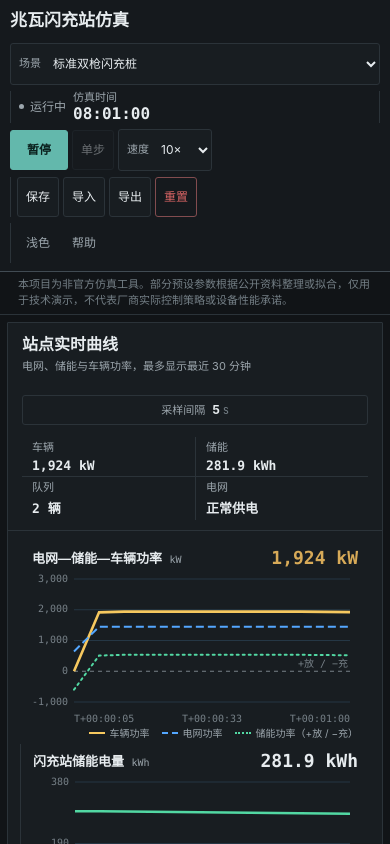
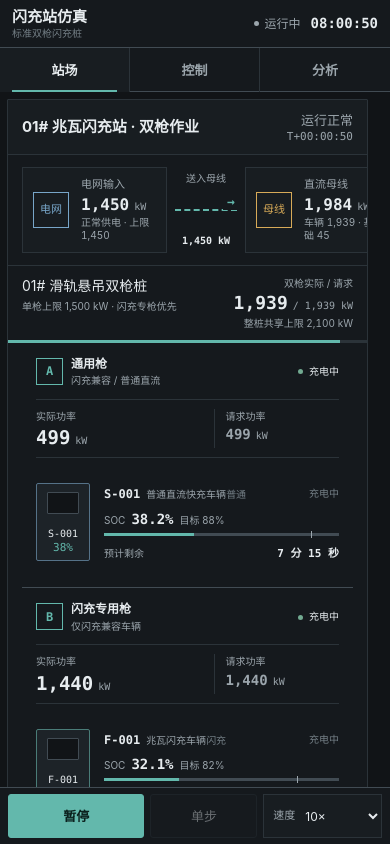
Before and after one commit to 787x/megawatt-flash-charge-simulator, a Next.js app: page / in a window 390 px wide. Shown: the top 844 px of the page. Built offline with nearby package versions, Linux system fonts and the light colour scheme.

Commit message:
Add mobile task views and simulation controls

```diff
--- a/app/components/Dashboard.tsx
+++ b/app/components/Dashboard.tsx
@@ -42,6 +42,7 @@ const tabs = [
   { name: "参考 · 参数来源", kind: "reference" },
 ] as const;
 type Tab = typeof tabs[number]["name"];
+type MobileView = "station" | "control" | "analysis";
 
 const statusNames: Record<Vehicle["status"], string> = {
   scheduled: "即将到达",
@@ -279,6 +280,7 @@ export function Dashboard() {
   const [running, setRunning] = useState(true);
   const [speed, setSpeed] = useState(10);
   const [tab, setTab] = useState<Tab>("车辆");
+  const [mobileView, setMobileView] = useState<MobileView>("station");
   const [theme, setTheme] = useState<"dark" | "light">("dark");
   const [selectedVehicle, setSelectedVehicle] = useState<Vehicle | null>(null);
   const [showAdd, setShowAdd] = useState(false);
@@ -577,6 +579,10 @@ export function Dashboard() {
     return "角色感知调度正常：B 枪优先匹配闪充车，A 枪服务剩余最早兼容车辆。";
   })();
 
+  const toggleRunning = () => setRunning((value) => !value);
+  const stepOnce = () => setState((current) => stepSimulation(current, config, 1));
+  const changeSpeed = (value: number) => setSpeed(value);
+
   return (
     <div className="app-shell">
       <header className="topbar">
@@ -589,9 +595,9 @@ export function Dashboard() {
           <div className="clock-block"><span>仿真时间</span><strong>{formatTime(state.timeSec + 8 * 3600)}</strong></div>
         </div>
         <div className="transport-controls" role="group" aria-label="仿真控制">
-          <button className="primary-action" onClick={() => setRunning((value) => !value)}>{running ? "暂停" : "继续"}</button>
-          <button className="secondary-action" onClick={() => setState((current) => stepSimulation(current, config, 1))} disabled={running}>单步</button>
-          <label className="speed-control"><span>速度</span><select aria-label="仿真速度" value={speed} onChange={(event) => setSpeed(Number(event.target.value))}>{speedOptions.map((value) => <option value={value} key={value}>{value}×</option>)}</select></label>
+          <button className="primary-action" onClick={toggleRunning}>{running ? "暂停" : "继续"}</button>
+          <button className="secondary-action" onClick={stepOnce} disabled={running}>单步</button>
+          <label className="speed-control"><span>速度</span><select aria-label="仿真速度" value={speed} onChange={(event) => changeSpeed(Number(event.target.value))}>{speedOptions.map((value) => <option value={value} key={value}>{value}×</option>)}</select></label>
         </div>
         <div className="scenario-actions" role="group" aria-label="场景管理">
           <button className="secondary-action" onClick={() => { localStorage.setItem(`flash-sim-saved-${config.scenarioName}`, JSON.stringify(config)); setToast("场景已保存到本机"); }}>保存</button>
@@ -606,17 +612,19 @@ export function Dashboard() {
         </div>
       </header>
 
+      <header className="mobile-status-header">
+        <div className="mobile-product"><strong>闪充站仿真</strong><span>{config.scenarioName}</span></div>
+        <div className="mobile-simulation-status" aria-live="polite"><span className={`run-state ${running ? "running" : "paused"}`}>{running ? "运行中" : "已暂停"}</span><strong>{formatTime(state.timeSec + 8 * 3600)}</strong></div>
+      </header>
+
+      <nav className="mobile-view-switch" aria-label="移动任务视图">
+        {(["station", "control", "analysis"] as const).map((view) => <button key={view} type="button" aria-pressed={mobileView === view} className={mobileView === view ? "active" : ""} onClick={() => setMobileView(view)}>{view === "station" ? "站场" : view === "control" ? "控制" : "分析"}</button>)}
+      </nav>
+
       <div className="model-disclaimer">本项目为非官方仿真工具。部分预设参数根据公开资料整理或拟合，仅用于技术演示，不代表厂商实际控制策略或设备性能承诺。</div>
 
       <main className={`dashboard-grid ${queueExpanded ? "queue-expanded" : "queue-collapsed"}`} style={{ "--station-row-height": stationCollapsedHeight ? `${stationCollapsedHeight}px` : undefined } as CSSProperties}>
-        <section className="trend-overview panel">
-          <div className="trend-overview-head">
-            <div><h2>站点实时曲线</h2><p>电网、储能与车辆功率，最多显示最近 30 分钟</p></div>
-            <div className="trend-overview-actions"><button className="trend-sample-control" aria-label="调整趋势采样间隔" title="点击切换趋势采样间隔" onClick={() => { const currentIndex = sampleOptions.indexOf(config.historySampleSec ?? 5); updateConfig("historySampleSec", sampleOptions[(currentIndex + 1) % sampleOptions.length]); }}>采样间隔 <strong>{config.historySampleSec ?? 5}</strong><span>s</span></button><div className="trend-kpis"><span>车辆<strong>{formatPower(state.chargingPowerKw)}</strong></span><span>储能<strong>{state.storage.energyKWh.toFixed(1)} kWh</strong></span><span>队列<strong>{state.queue.length} 辆</strong></span><span>电网<strong>{gridStatusLabel}</strong></span></div></div>
-          </div>
-          <TrendCanvas history={state.history} storageCapacityKWh={state.storage.capacityKWh} storageMinSocPercent={state.storage.minSocPercent} currentStorageEnergyKWh={state.storage.energyKWh} currentStorageSocPercent={storageSoc} sampleIntervalSec={config.historySampleSec ?? 5} />
-        </section>
-
+        <div className={`task-view task-view-control ${mobileView === "control" ? "active" : ""}`}>
         <aside className="config-panel panel">
           <div className="panel-title"><div><h2>站点参数</h2></div><span className="live-pill">实时</span></div>
           <section className="parameter-section quick-controls" aria-labelledby="quick-controls-title">
@@ -699,7 +707,9 @@ export function Dashboard() {
             </div>
           </details>
         </aside>
+        </div>
 
+        <div className={`task-view task-view-station ${mobileView === "station" ? "active" : ""}`}>
         <section ref={stationPanelRef} className="station-panel panel">
           <div className="panel-title station-title"><div><h2>01# 兆瓦闪充站 · 双枪作业</h2></div><div className="station-status"><span className={activeLimit || state.gridControl.mode !== "normal" ? "warning-text" : "ok-text"}>{state.gridControl.mode === "outage" ? "电网断电 · 储能支撑" : state.gridControl.mode === "limited" ? `电网临时限至 ${effectiveGridLimit}kW` : activeLimit ? "功率受限" : "运行正常"}</span><small>T+{formatTime(state.timeSec)}</small></div></div>
           <div className="energy-summary" aria-label="电网、直流母线与储能功率流向">
@@ -746,6 +756,16 @@ export function Dashboard() {
           <div className="utilization-panel"><h3>枪口利用率</h3><div className="utilization-row"><div className="utilization-label"><span>A 通用枪</span><b>{state.timeSec ? Math.round(connectorA.busySec / state.timeSec * 100) : 0}%</b></div><i><em style={{ width: `${state.timeSec ? Math.min(100, connectorA.busySec / state.timeSec * 100) : 0}%` }} /></i></div><div className="utilization-row"><div className="utilization-label"><span>B 闪充专用</span><b>{state.timeSec ? Math.round(connectorB.busySec / state.timeSec * 100) : 0}%</b></div><i><em style={{ width: `${state.timeSec ? Math.min(100, connectorB.busySec / state.timeSec * 100) : 0}%` }} /></i></div><small>专用枪不兼容空闲 {formatDuration(connectorB.incompatibleIdleSec)}</small></div>
           <div className={`limit-card ${activeLimit ? "active" : ""}`}><span>{activeLimit ? "!" : "✓"}</span><div><strong>{activeLimit ? "当前存在功率限制" : "功率约束均满足"}</strong><p>{activeLimit ? `${policyNames[config.pilePolicy]}：A/B 实际功率受整桩或站级上限约束。` : "单枪 ≤1500kW · 整桩 ≤2100kW"}</p></div></div>
         </aside>
+        </div>
+
+        <div className={`task-view task-view-analysis ${mobileView === "analysis" ? "active" : ""}`}>
+        <section className="trend-overview panel">
+          <div className="trend-overview-head">
+            <div><h2>站点实时曲线</h2><p>电网、储能与车辆功率，最多显示最近 30 分钟</p></div>
+            <div className="trend-overview-actions"><button className="trend-sample-control" aria-label="调整趋势采样间隔" title="点击切换趋势采样间隔" onClick={() => { const currentIndex = sampleOptions.indexOf(config.historySampleSec ?? 5); updateConfig("historySampleSec", sampleOptions[(currentIndex + 1) % sampleOptions.length]); }}>采样间隔 <strong>{config.historySampleSec ?? 5}</strong><span>s</span></button><div className="trend-kpis"><span>车辆<strong>{formatPower(state.chargingPowerKw)}</strong></span><span>储能<strong>{state.storage.energyKWh.toFixed(1)} kWh</strong></span><span>队列<strong>{state.queue.length} 辆</strong></span><span>电网<strong>{gridStatusLabel}</strong></span></div></div>
+          </div>
+          <TrendCanvas history={state.history} storageCapacityKWh={state.storage.capacityKWh} storageMinSocPercent={state.storage.minSocPercent} currentStorageEnergyKWh={state.storage.energyKWh} currentStorageSocPercent={storageSoc} sampleIntervalSec={config.historySampleSec ?? 5} />
+        </section>
 
         <section className="data-panel panel">
           <nav className="tabs" aria-label="数据视图">{tabs.map(({ name, kind }) => <button className={`${tab === name ? "active " : ""}tab-${kind}`} key={name} onClick={() => setTab(name)}>{name}{name === "事件" && state.events.length > 0 && <span>{Math.min(99, state.events.length)}</span>}</button>)}{tab === "车辆" && <button className="export-csv" onClick={exportCsv}>导出车辆 CSV</button>}</nav>
@@ -777,7 +797,14 @@ export function Dashboard() {
           </div>}
           {tab === "参考 · 参数来源" && <div className="tab-content sources"><div className="source-intro"><h3>公开参数与模型假设分离</h3><p>{sourceNote}。所有分配算法与换车时长均作为研究模型，不声称拥有厂商完整 BMS 或站控策略。</p></div><table><thead><tr><th>参数</th><th>默认值</th><th>来源分类</th><th>可信度 / 说明</th></tr></thead><tbody><tr><td>单枪最大功率</td><td>1500kW</td><td><span className="source-tag official">官方公开参数</span></td><td>设备能力上限，非持续承诺</td></tr><tr><td>整桩双枪合计</td><td>2100kW</td><td><span className="source-tag media">公开媒体报道</span></td><td>可修改的共享硬上限</td></tr><tr><td>A 枪面向兼容车辆</td><td>true</td><td><span className="source-tag case">公开站点案例</span></td><td>通用角色</td></tr><tr><td>B 枪闪充专用</td><td>true</td><td><span className="source-tag case">企业公开回复</span></td><td>严格专用模式</td></tr><tr><td>车位换车周转</td><td>{config.turnoverSec ?? 60} 秒</td><td><span className="source-tag model">模型默认假设</span></td><td>包含驶离、确认与下一车进位准备</td></tr><tr><td>闪充专枪优先算法</td><td>{policyNames[config.pilePolicy]}</td><td><span className="source-tag model">模型默认假设</span></td><td>不代表厂商控制算法</td></tr><tr><td>A 枪 480kW</td><td>可选策略上限</td><td><span className="source-tag case">特定落地案例</span></td><td>不修改硬件铭牌上限</td></tr></tbody></table></div>}
         </section>
+        </div>
       </main>
+
+      <div className="mobile-transport" role="group" aria-label="移动仿真控制">
+        <button className="primary-action" onClick={toggleRunning}>{running ? "暂停" : "继续"}</button>
+        <button className="secondary-action" onClick={stepOnce} disabled={running}>单步</button>
+        <label><span>速度</span><select aria-label="移动仿真速度" value={speed} onChange={(event) => changeSpeed(Number(event.target.value))}>{speedOptions.map((value) => <option value={value} key={value}>{value}×</option>)}</select></label>
+      </div>
 
       <footer className="app-footer"><span>模型单位：功率 kW · 能量 kWh · 时间 s · SOC 0–100</span><span>随机种子 {config.randomSeed} · schema v{config.schemaVersion}</span><span>能量流符号：电网输入为正，储能放电为正 / 充电为负</span></footer>
 
--- a/app/globals.css
+++ b/app/globals.css
@@ -88,8 +88,10 @@ button:focus-visible, select:focus-visible, input:focus-visible, summary:focus-v
 .scenario-select select { max-width: 155px; }
 .speed-control select { width: 62px; }
 .model-disclaimer { padding: 5px 18px; color: var(--faint); border-bottom: 1px solid var(--line); text-align: center; background: var(--bg); font-size: 11px; }
+.mobile-status-header, .mobile-view-switch, .mobile-transport { display: none; }
 
 .dashboard-grid { min-width: 0; min-height: 0; display: grid; grid-template-columns: clamp(260px, 19vw, 290px) minmax(0, 1fr) clamp(280px, 21vw, 310px); grid-template-rows: auto clamp(460px, 56vh, 560px) minmax(285px, auto); grid-template-areas: "trend trend trend" "config station metrics" "data data data"; gap: 10px; padding: 10px; overflow-x: hidden; overflow-y: auto; }
+.task-view { display: contents; }
 .dashboard-grid.queue-collapsed { grid-template-rows: auto var(--station-row-height, clamp(460px, 56vh, 560px)) minmax(285px, auto); }
 .dashboard-grid.queue-expanded { grid-template-rows: auto var(--station-row-height, clamp(460px, 56vh, 560px)) minmax(285px, auto); }
 .dashboard-grid.queue-collapsed .station-panel { overflow: hidden; }
@@ -538,22 +540,38 @@ tbody tr:hover { background: var(--cyan-soft); }
   .dashboard-grid { grid-template-columns: clamp(238px, 19vw, 260px) minmax(0, 1fr) clamp(250px, 21vw, 280px); }
 }
 
-@media (max-height: 850px) and (min-width: 901px) {
+@media (max-height: 850px) and (min-width: 1024px) {
   .app-shell { grid-template-rows: auto auto minmax(0, 1fr); }
   .app-footer { display: none; }
 }
 
-@media (max-width: 900px) {
-  body { overflow: auto; }
-  .app-shell { height: auto; min-height: 100vh; display: block; overflow: visible; }
-  .topbar { position: static; display: flex; flex-direction: column; align-items: stretch; }
-  .product-context, .simulation-status, .transport-controls, .scenario-actions, .utility-actions { flex-wrap: wrap; }
-  .dashboard-grid { display: flex; flex-direction: column; padding: 7px; overflow: visible; }
-  .trend-overview { order: 0; width: 100%; }
-  .station-panel { order: 1; width: 100%; }
-  .metrics-panel { order: 2; width: 100%; display: block; }
-  .config-panel { order: 3; width: 100%; }
-  .data-panel { order: 4; width: 100%; }
+@media (max-width: 1023px) {
+  html, body { width: 100%; height: 100%; overflow: hidden; }
+  body { min-width: 0; }
+  .app-shell { width: 100%; height: 100dvh; min-height: 0; display: grid; grid-template-rows: 48px 44px minmax(0, 1fr) auto; overflow: hidden; }
+  .topbar, .model-disclaimer, .app-footer { display: none; }
+
+  .mobile-status-header { min-width: 0; display: flex; align-items: center; justify-content: space-between; gap: 12px; padding: 6px 12px; border-bottom: 1px solid var(--line-strong); background: var(--bg-soft); }
+  .mobile-product { min-width: 0; display: grid; gap: 1px; }
+  .mobile-product strong { overflow: hidden; color: var(--text); font-size: 15px; font-weight: 650; line-height: 1.2; text-overflow: ellipsis; white-space: nowrap; }
+  .mobile-product span { overflow: hidden; color: var(--faint); font-size: 10px; line-height: 1.2; text-overflow: ellipsis; white-space: nowrap; }
+  .mobile-simulation-status { flex: 0 0 auto; display: flex; align-items: center; gap: 10px; }
+  .mobile-simulation-status strong { color: var(--text); font: 600 14px/1 Consolas, "SFMono-Regular", monospace; font-variant-numeric: tabular-nums; }
+
+  .mobile-view-switch { display: grid; grid-template-columns: repeat(3, minmax(0, 1fr)); border-bottom: 1px solid var(--line-strong); background: var(--bg-soft); }
+  .mobile-view-switch button { position: relative; min-width: 0; min-height: 44px; padding: 8px 12px; border: 0; border-right: 1px solid var(--line); border-radius: 0; background: transparent; color: var(--muted); font-size: 13px; font-weight: 600; }
+  .mobile-view-switch button:last-child { border-right: 0; }
+  .mobile-view-switch button::after { content: ""; position: absolute; right: 12px; bottom: 0; left: 12px; height: 2px; background: transparent; }
+  .mobile-view-switch button.active { color: var(--text); background: var(--panel); }
+  .mobile-view-switch button.active::after { background: var(--cyan); }
+  .mobile-view-switch button:focus-visible { z-index: 1; }
+
+  .dashboard-grid, .dashboard-grid.queue-collapsed, .dashboard-grid.queue-expanded { position: relative; display: grid; grid-template: minmax(0, 1fr) / minmax(0, 1fr); min-width: 0; min-height: 0; gap: 0; padding: 0; overflow: hidden; }
+  .task-view { grid-area: 1 / 1; min-width: 0; min-height: 0; height: 100%; display: flex; flex-direction: column; gap: 7px; padding: 7px 7px calc(12px + env(safe-area-inset-bottom)); overflow: hidden; visibility: hidden; pointer-events: none; overscroll-behavior: contain; scrollbar-gutter: stable; }
+  .task-view.active { overflow-x: hidden; overflow-y: auto; visibility: visible; pointer-events: auto; -webkit-overflow-scrolling: touch; }
+  .task-view > .panel { flex: 0 0 auto; width: 100%; min-width: 0; }
+  .task-view .config-panel, .task-view .station-panel, .task-view .metrics-panel { overflow: visible; }
+  .metrics-panel { display: block; }
   .trend-overview-head { align-items: stretch; flex-direction: column; }
   .trend-overview-actions { align-items: stretch; flex-direction: column; }
   .trend-dashboard { grid-template-columns: 1fr; }
@@ -562,6 +580,15 @@ tbody tr:hover { background: var(--cyan-soft); }
   .analytics-grid { grid-template-columns: repeat(2, 1fr); }
   .curve-editor, .sources, .chart-content { grid-template-columns: 1fr; }
   .trend-wrap { border-left: 0; padding-left: 0; }
+
+  .mobile-transport { min-width: 0; min-height: calc(56px + env(safe-area-inset-bottom)); display: grid; grid-template-columns: minmax(84px, 1.15fr) minmax(72px, .9fr) minmax(112px, 1fr); gap: 6px; align-items: center; padding: 6px 8px calc(6px + env(safe-area-inset-bottom)); border-top: 1px solid var(--line-strong); background: var(--bg-soft); }
+  .mobile-transport button, .mobile-transport label { min-width: 0; min-height: 44px; }
+  .mobile-transport button { padding: 8px 10px; border: 1px solid var(--line); background: var(--panel); color: var(--text); font-size: 13px; }
+  .mobile-transport .primary-action { border-color: var(--cyan); background: var(--cyan); color: #0b211e; }
+  .mobile-transport button:disabled { cursor: not-allowed; opacity: .4; }
+  .mobile-transport label { display: grid; grid-template-columns: auto minmax(0, 1fr); align-items: center; border: 1px solid var(--line); background: var(--panel); }
+  .mobile-transport label span { padding-left: 9px; color: var(--muted); font-size: 11px; }
+  .mobile-transport select { width: 100%; height: 42px; min-width: 0; padding: 7px 6px; border: 0; background: transparent; color: var(--text); font-size: 12px; }
 }
 
 @media (max-width: 560px) {
```
